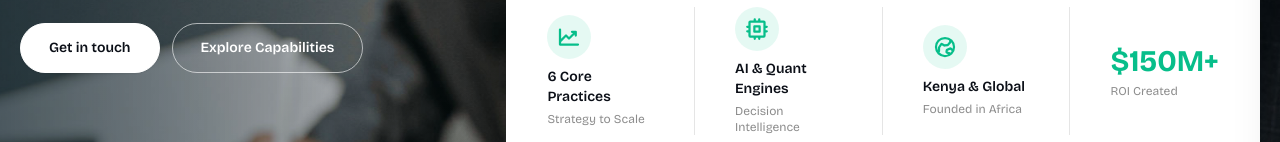
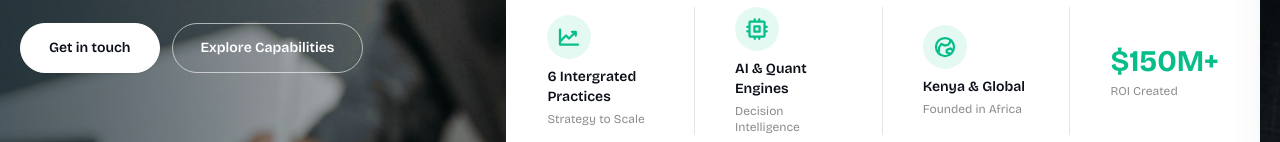
Before and after one commit to k-clinton/Arvanto, a Next.js app: page / in a window 1280 px wide. Shown: the part 588-730 px from the top of the page. Built offline with nearby package versions, Linux system fonts and the light colour scheme.

Commit message:
feat: update text from "6 Core Practices" to "6 Integrated Practices" for clarity

```diff
--- a/src/components/home/HeroSection.tsx
+++ b/src/components/home/HeroSection.tsx
@@ -190,7 +190,7 @@ export function HeroSection() {
                 <Icon icon="ph:chart-line-up-bold" className="h-5 w-5 sm:h-6 sm:w-6" />
               </div>
               <p className="mt-1 text-xs font-semibold text-dark dark:text-white sm:text-sm">
-                6 Core Practices
+                6 Intergrated Practices
               </p>
               <p className="text-[11px] text-black/45 dark:text-white/45 sm:text-xs">
                 Strategy to Scale
```
